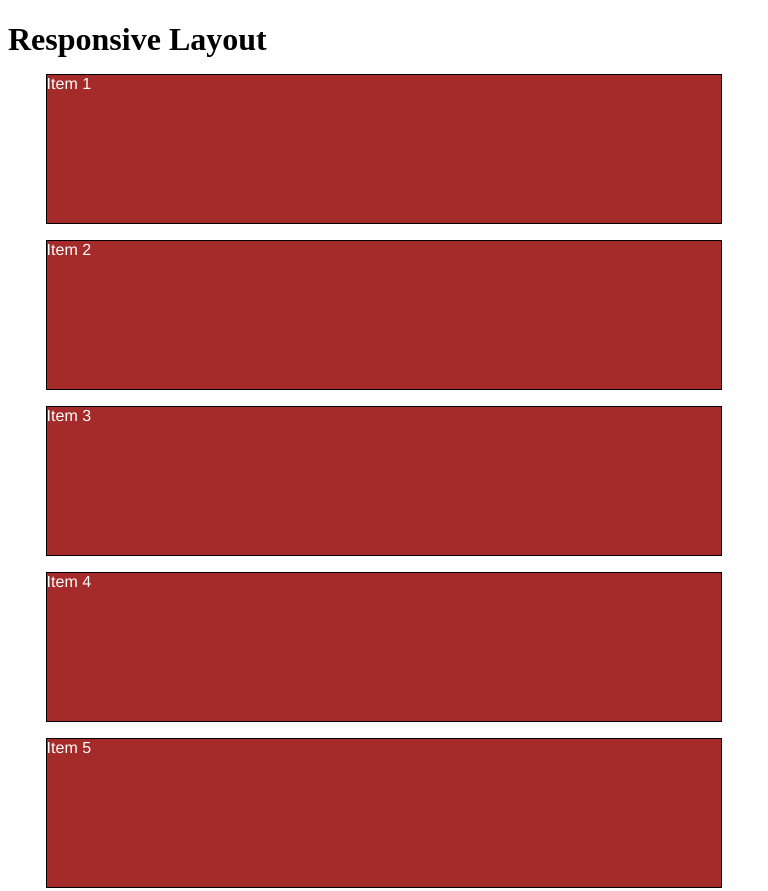
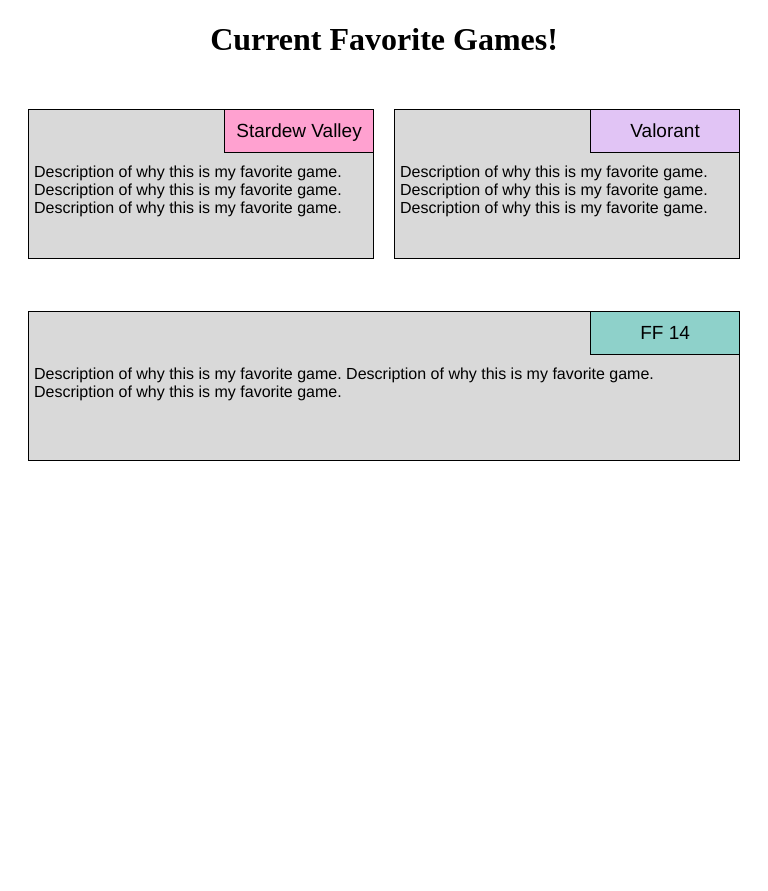
Before and after one commit to Burriii/burricoursera, a plain HTML site: page mod2_solution/index.html in a window 768 px wide. Shown: the top 891 px of the page. After the commit the page ends 800 px from the top, so only its background shows below. Drawn offline with Linux system fonts and the light colour scheme.

Commit message:
finished assignment

```diff
--- a/mod2_solution/css/mod2_solution.css
+++ b/mod2_solution/css/mod2_solution.css
@@ -5,29 +5,62 @@
 }
 h1 {
   margin-bottom: 15px;
+  text-align: center;
+}
+
+div{
+  padding:10px;
+
 }
 
 p {
+
   border: 1px solid black;
-  background-color: #A52A2A;
-  width: 90%;
+  background-color: #d9d9d9;
+  padding:5px;
   height: 150px;
-  margin-right: auto;
-  margin-left: auto;
   font-family: Helvetica;
-  color: white;
+  color: #000000;
+
 }
 
+section {
+  position: relative;
+  float:right;
+  font-size: 19px;
+  width: 150px;
+  border: 1px, solid black;
+  padding-left: :100px;
+  padding:10px;
+  margin-left:200px;
+  margin-top:16px;
+  margin-bottom:10px;
+  text-align:center;
+  font-family: Helvetica;
+}
+
+section.star {
+  background-color: #ffa1d0;
+}
+
+section.val {
+  background-color: #e1c4f5;
+}
+
+section.ffxiv {
+  background-color: #8ed1ca;
+}
 /* Simple Responsive Framework. */
 .row {
   width: 100%;
+
 }
 
 /********** Large devices only **********/
-@media (min-width: 1200px) {
+@media (min-width: 992px) {
   .col-lg-1, .col-lg-2, .col-lg-3, .col-lg-4, .col-lg-5, .col-lg-6, .col-lg-7, .col-lg-8, .col-lg-9, .col-lg-10, .col-lg-11, .col-lg-12 {
     float: left;
-    border: 1px solid green;
+
   }
   .col-lg-1 {
     width: 8.33%;
@@ -37,6 +70,7 @@ p {
   }
   .col-lg-3 {
     width: 25%;
+
   }
   .col-lg-4 {
     width: 33.33%;
@@ -65,13 +99,66 @@ p {
   .col-lg-12 {
     width: 100%;
   }
+
+  div {
+    width:992px;
+    margin:0 auto;
+
+  }
 }
 
 /********** Medium devices only **********/
-@media (min-width: 992px) and (max-width: 1199px) {
+@media (min-width: 768px) and (max-width: 991px) {
   .col-md-1, .col-md-2, .col-md-3, .col-md-4, .col-md-5, .col-md-6, .col-md-7, .col-md-8, .col-md-9, .col-md-10, .col-md-11, .col-md-12 {
     float: left;
-    border: 1px solid green;
+  }
+  .col-md-1 {
+    width: 8.33%;
+  }
+  .col-md-2 {
+    width: 16.66%;
+  }
+  .col-md-3 {
+    width: 25%;
+  }
+  .col-md-4 {
+    width: 33.33%;
+  }
+  .col-md-5 {
+    width: 41.66%;
+  }
+  .col-md-6 {
+    width: 50%;
+  }
+  .col-md-7 {
+    width: 58.33%;
+  }
+  .col-md-8 {
+    width: 66.66%;
+  }
+  .col-md-9 {
+    width: 74.99%;
+  }
+  .col-md-10 {
+    width: 83.33%;
+  }
+  .col-md-11 {
+    width: 91.66%;
+  }
+  .col-md-12 {
+    width: 100%;
+  }
+
+  section.ffxiv {
+  background-color: #8ed1ca;
+  margin-left:720px;
+}
+}
+
+/********** small devices only **********/
+@media (min-width: 767px) and (max-width: 767px) {
+  .col-md-1, .col-md-2, .col-md-3, .col-md-4, .col-md-5, .col-md-6, .col-md-7, .col-md-8, .col-md-9, .col-md-10, .col-md-11, .col-md-12 {
+    float: left;
   }
   .col-md-1 {
     width: 8.33%;
--- a/mod2_solution/index.html
+++ b/mod2_solution/index.html
@@ -8,17 +8,12 @@
 
 </head>
 <body>
-<h1>Responsive Layout</h1>
+<h1>Current Favorite Games!</h1>
 
 <div class="row">
-  <div class="col-lg-3 col-md-6"><p>Item 1</p></div>
-  <div class="col-lg-3 col-md-6"><p>Item 2</p></div>
-  <div class="col-lg-3 col-md-6"><p>Item 3</p></div>
-  <div class="col-lg-3 col-md-6"><p>Item 4</p></div>
-  <div class="col-lg-3 col-md-6"><p>Item 5</p></div>
-  <div class="col-lg-3 col-md-6"><p>Item 6</p></div>
-  <div class="col-lg-3 col-md-6"><p>Item 7</p></div>
-  <div class="col-lg-3 col-md-6"><p>Item 8</p></div>
+  <div class="col-lg-3 col-md-6"><section class="star">Stardew Valley</section><p>Description of why this is my favorite game. Description of why this is my favorite game. Description of why this is my favorite game. </p></div>
+  <div class="col-lg-3 col-md-6"><section class="val">Valorant</section><p>Description of why this is my favorite game. Description of why this is my favorite game. Description of why this is my favorite game. </p></div>
+  <div class="col-lg-3 col-md-12"><section class="ffxiv">FF 14</section><p>Description of why this is my favorite game. Description of why this is my favorite game. Description of why this is my favorite game. </p></div>
 </div>
 
 </body>
```
